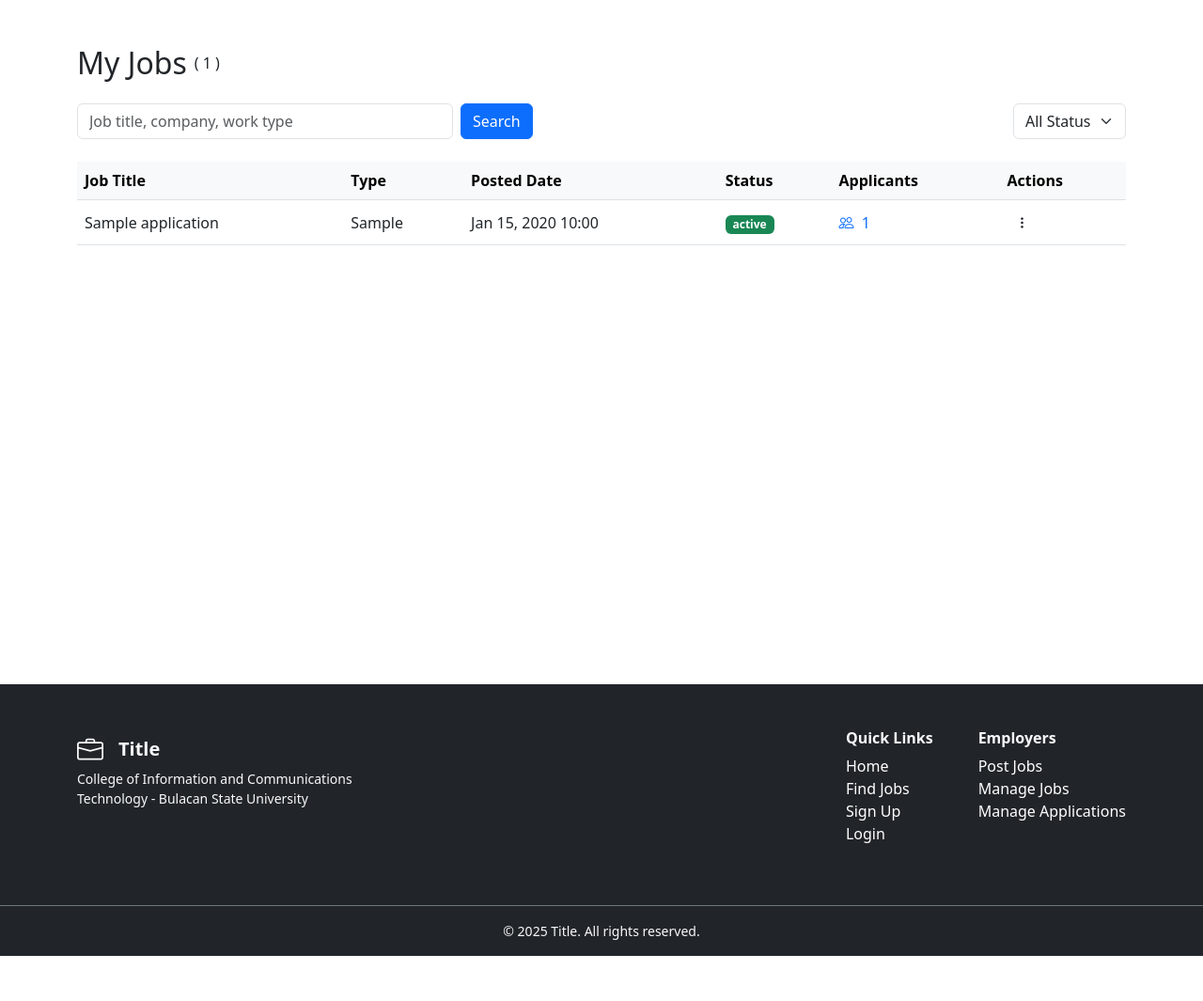
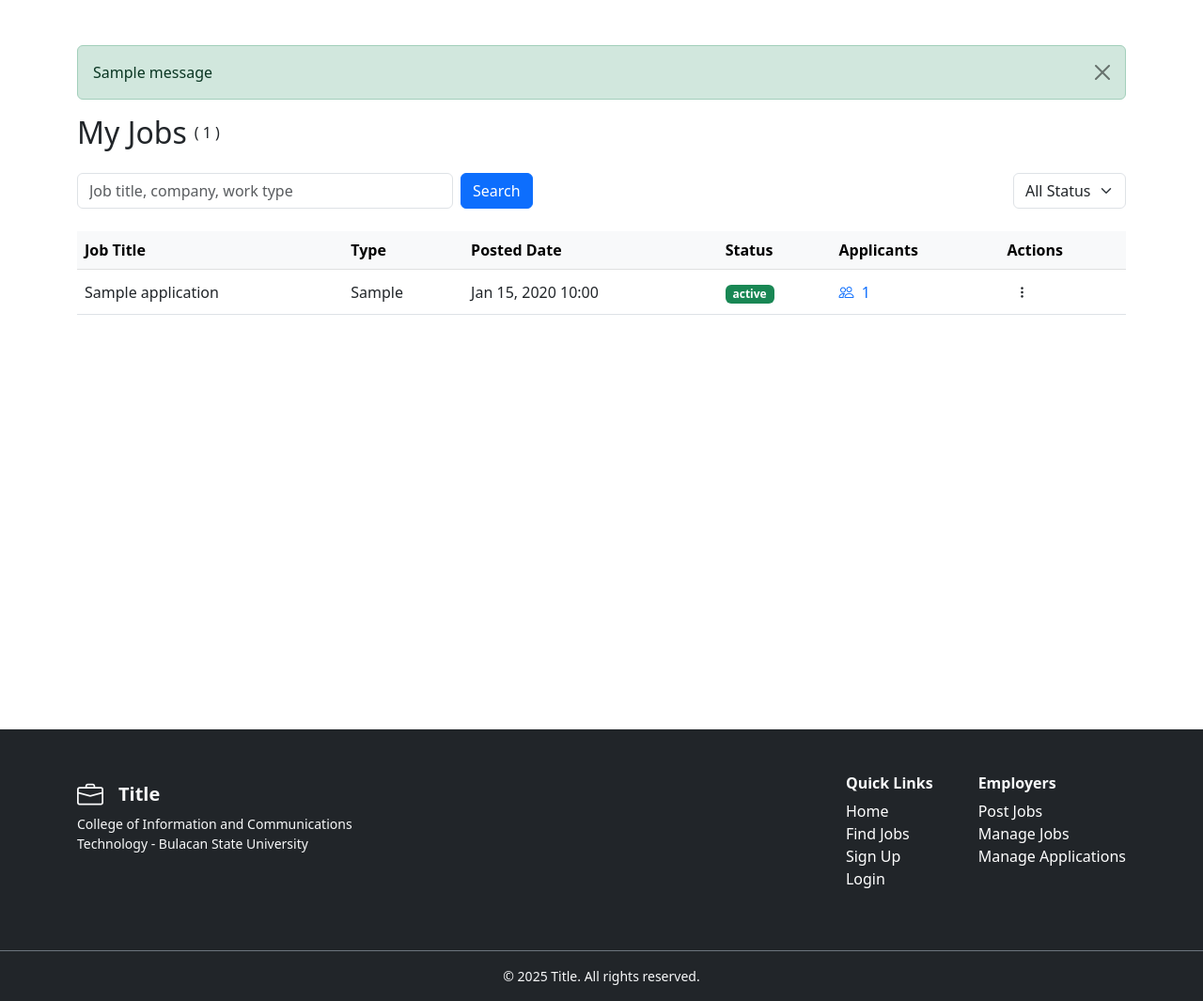
Before and after one commit to alexgalicio/jobportal, a Django app: template main/templates/main/my_jobs.html in a window 1280 px wide. Shown: the part 69-1134 px from the top of the page at 94% size. Before the commit the page ends 1086 px from the top, so only its background shows below. Run offline with Django 5.2, Linux system fonts and the light colour scheme; the template is opened without the code that fills it: most values are stand-ins (such as "Sample title", 1, 10 or a date in 2020); one stand-in notice (Sample message) is shown; some libraries are stand-ins or nearby versions.

Commit message:
feat: add message

```diff
--- a/main/templates/main/my_jobs.html
+++ b/main/templates/main/my_jobs.html
@@ -3,7 +3,18 @@
 {% block title %}Title{% endblock %}
 
 {% block content %}
-<div class="container mt-5 full-height">
+<div class="container my-5 full-height">
+  {% if messages %}
+  <div class="mb-3">
+    {% for message in messages %}
+    <div class="alert alert-{{ message.tags }} alert-dismissible fade show" role="alert">
+      {{ message }}
+      <button type="button" class="btn-close" data-bs-dismiss="alert" aria-label="Close"></button>
+    </div>
+    {% endfor %}
+  </div>
+  {% endif %}
+
   <div class="d-flex align-items-center gap-2 mb-4">
     <h2 class="mb-0">My Jobs</h2>
     <span>( {{ jobs.paginator.count }} )</span>
```
